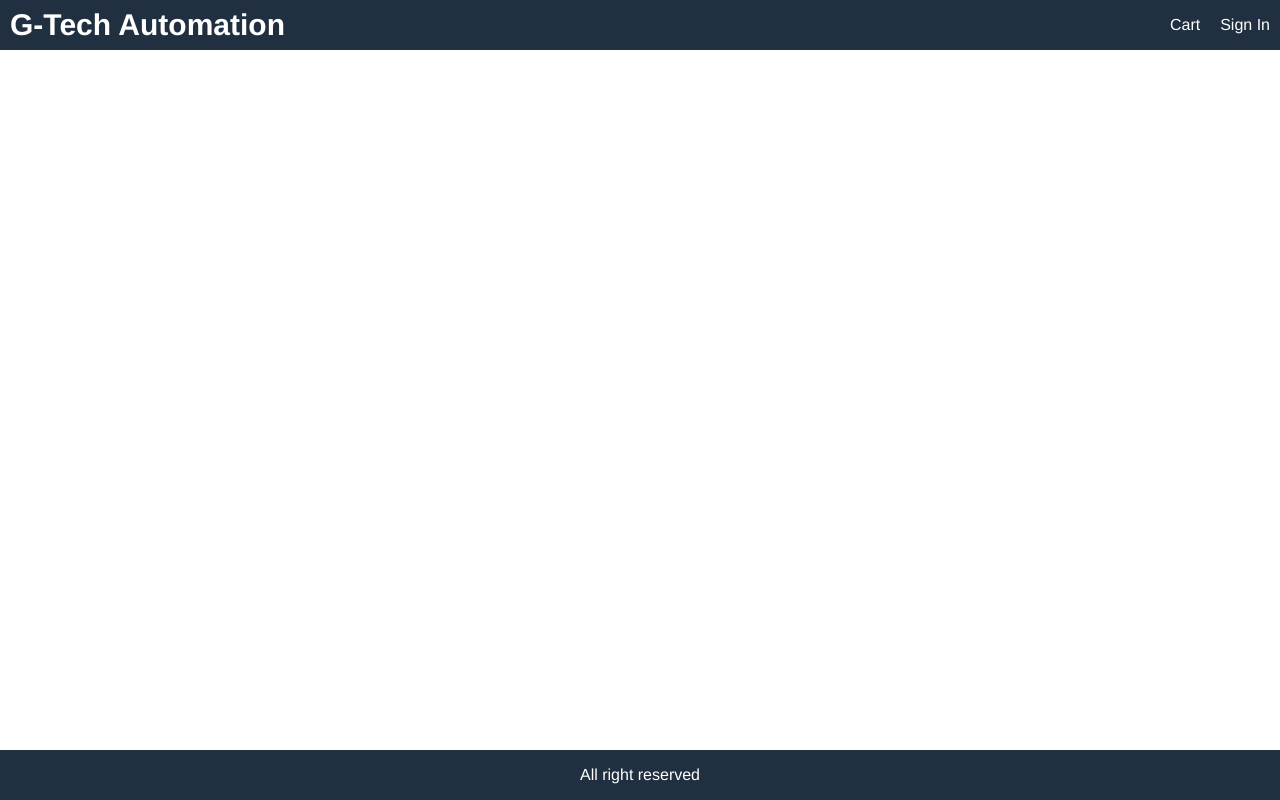
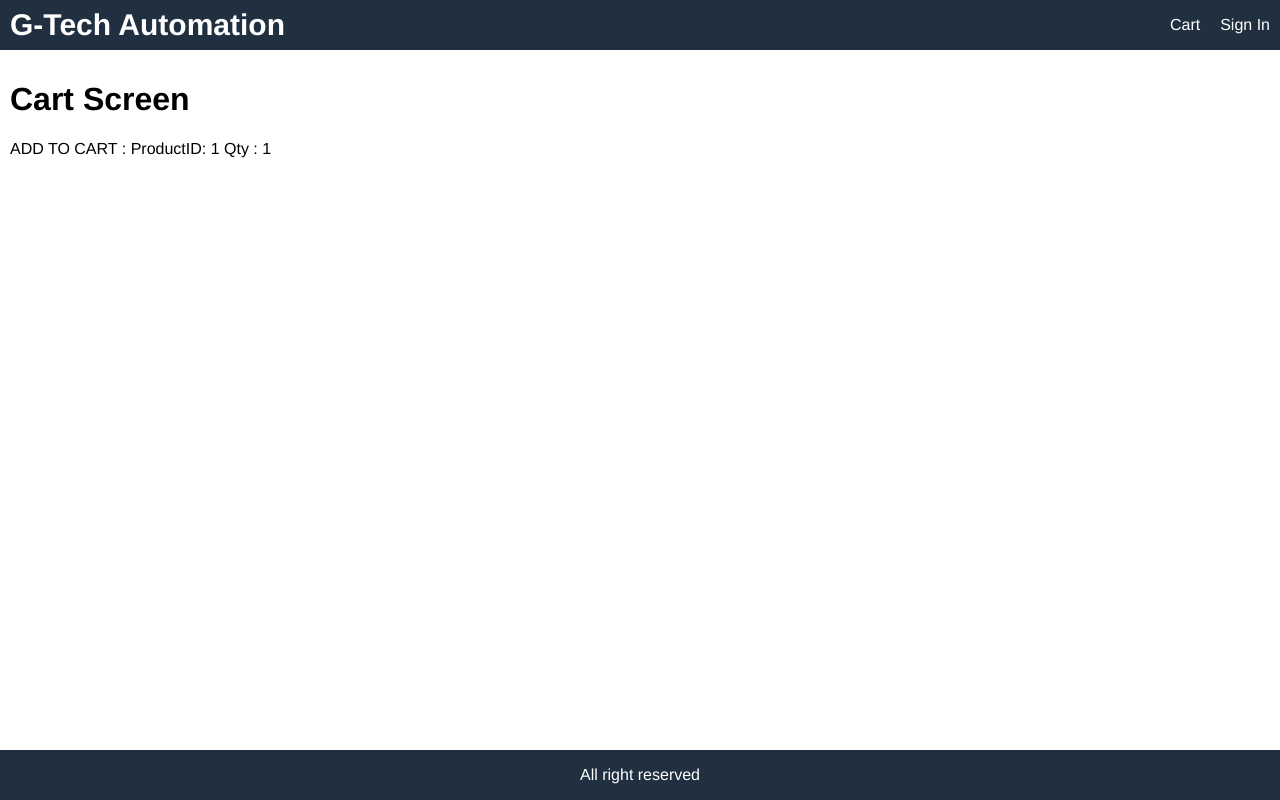
Before and after one commit to bipan82gill/ecommerceG, a React (Create React App) app in the folder client/: page /cart/1 in a window 1280 px wide. Built offline with nearby package versions, Linux system fonts and the light colour scheme.

Commit message:
add to cart screen and redirect url

```diff
--- a/client/src/App.js
+++ b/client/src/App.js
@@ -3,6 +3,7 @@
 
 import ProductScreen from './screens/ProductScreen';
 import HomeScreen from './screens/HomeScreen';
+import CartScreen from './screens/CartScreen';
 
 
 function App() {
@@ -22,6 +23,7 @@
 
       </header>
       <main>
+            <Route path="/cart/:id?" component={CartScreen}></Route>
             <Route path="/product/:id" component={ProductScreen}></Route>
             <Route path="/" component={HomeScreen} exact></Route>
       </main>
--- a/client/src/index.css
+++ b/client/src/index.css
@@ -53,6 +53,7 @@
 li{
   margin-top: 1rem;
 }
+input, select,textarea,
 button{
   padding:1rem;
   border-radius:0.5rem;
@@ -61,9 +62,15 @@
   font-family: Helvetica, Arial, sans-serif;
   -webkit-font-smoothing: antialiased;
   -moz-osx-font-smoothing: grayscale;
+
+}
+button{
   background-color:#f8f8f8;
   cursor:pointer;
 }
+input:hover,
+select:hover,
+textarea:hover,
 button:hover{
   border: 0.1rem #404040 solid
 }
--- /dev/null
+++ b/client/src/screens/CartScreen.js
@@ -0,0 +1,15 @@
+import React  from 'react';
+
+export default function CartScreen(props) {
+    const productId = props.match.params.id;
+    const qty = props.location.search ? Number(props.location.search.split('=')[1]):1;
+
+    return (
+        <div>
+            <h1>Cart Screen</h1>
+            <p>
+                ADD TO CART : ProductID: {productId} Qty : {qty}
+            </p>
+        </div>
+    )
+}
--- a/client/src/screens/ProductScreen.js
+++ b/client/src/screens/ProductScreen.js
@@ -1,4 +1,4 @@
-import React from 'react';
+import React, { useState } from 'react';
 import Rating from '../components/Rating'
 import {Link} from 'react-router-dom';
 import { useDispatch, useSelector } from 'react-redux';
@@ -10,12 +10,17 @@
 export default function ProductScreen(props) {
    const dispatch = useDispatch();
    const productId = props.match.params.id;
+   const [qty, setQty ] = useState(1);
     const productDetails = useSelector((state) => state.productDetails);
    const {loading, error, product} = productDetails;
 
    useEffect(()=>{
     dispatch(detailsProduct(productId));
    },[dispatch,productId])
+
+   const addToCartHandler = () =>{
+       props.history.push(`/cart/${productId}?qty=${qty}`);
+   }
     return (
         <div>
             {loading? (<LoadingBox></LoadingBox>)
@@ -58,9 +63,29 @@
                         }</div>
                         </div>
                         </li>
-                        <li>
-                            <button className="primary block">Add To Cart</button>
-                        </li>
+                        { product.countInStock > 0 && (
+                            <>
+                                <li>
+                                    <div className="row">
+                                        <div>Qty</div>
+                                        <div>
+                                            <select value={qty} onChange={(e)=> setQty(e.target.value)}>
+                                                {[...Array(product.countInStock).keys()].map(
+                                                    (x)=> (<option key={x+1} value={x+1}>
+                                                        {x+1}
+                                                    </option>)
+                                                )}
+
+                                            </select>
+                                        </div>
+                                    </div>
+                                </li>
+                                <li>
+                                    <button onClick={addToCartHandler} className="primary block">Add To Cart</button>
+                                </li>
+                            </>
+                        )}
+
                     </ul>
                 </div>
             </div>
```
